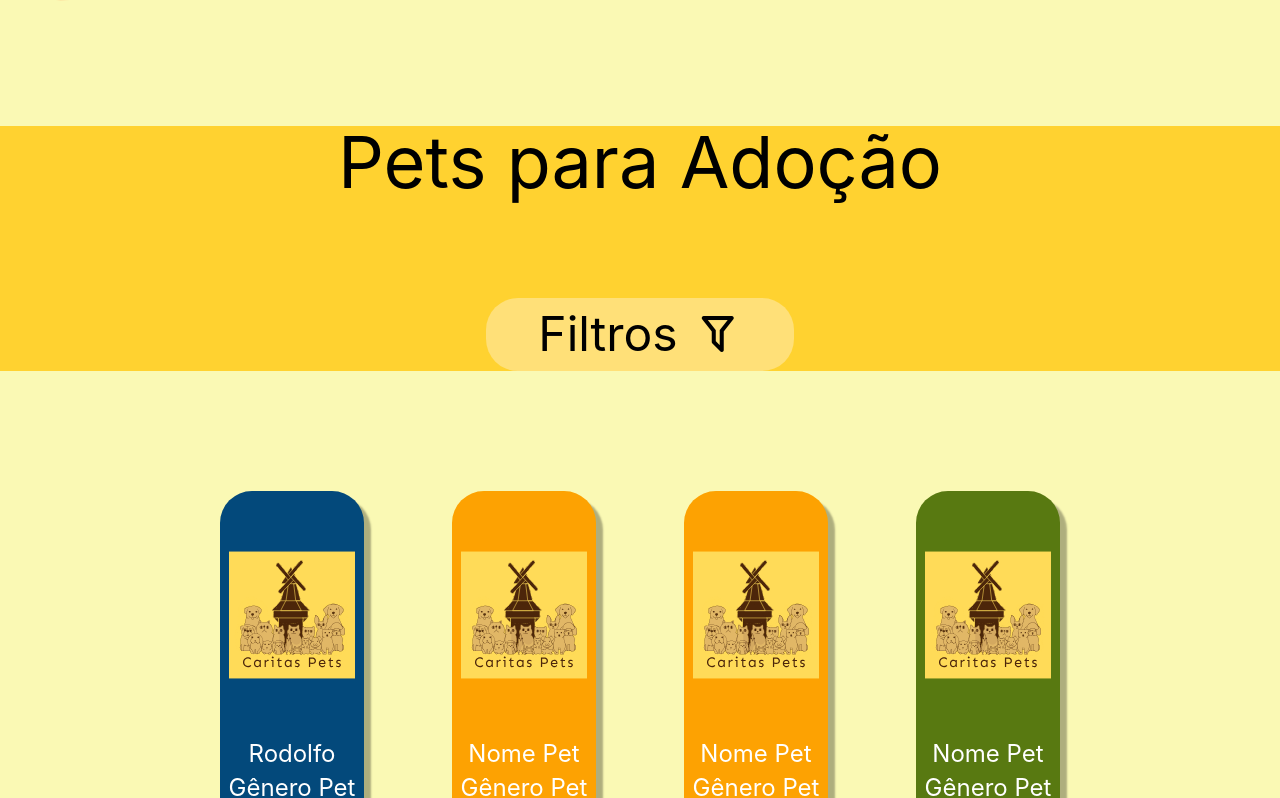
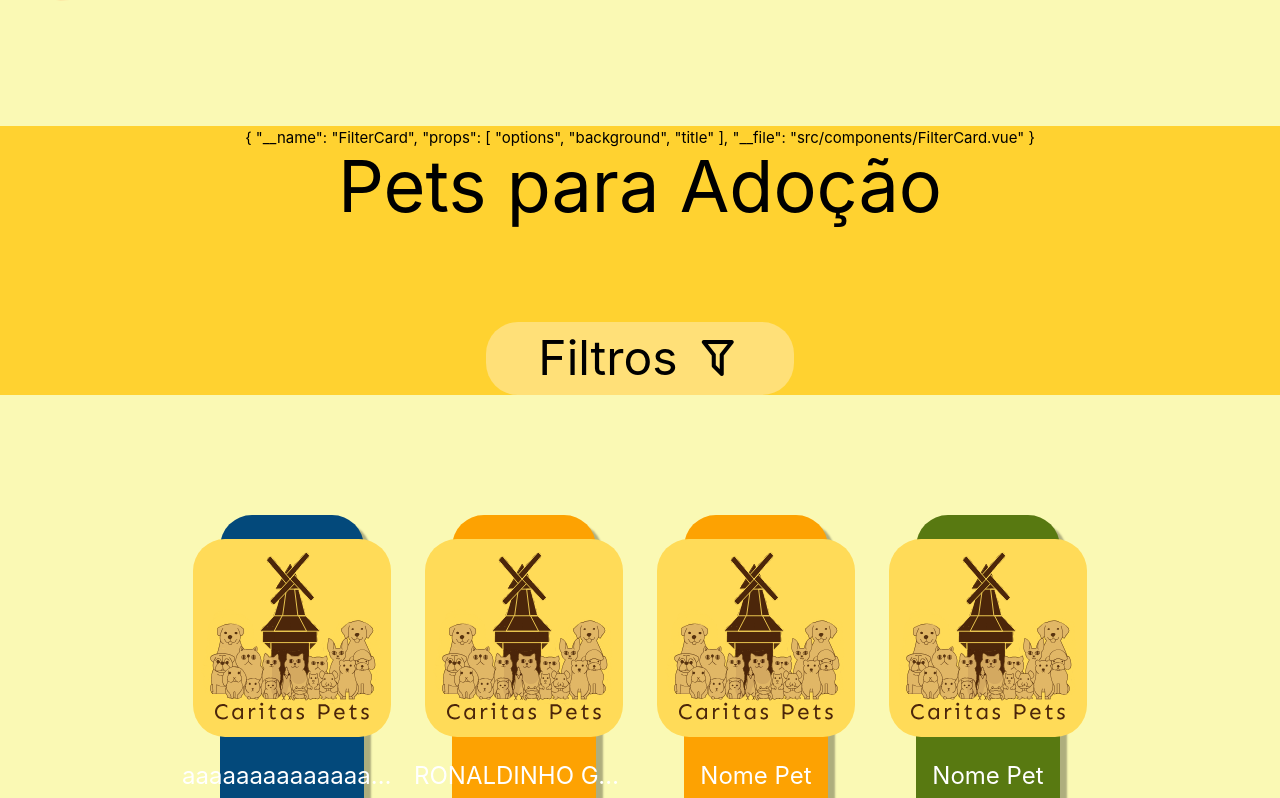
Before and after one commit to CaritasPets/Front-End, a Vue app: page /adote in a window 1280 px wide. Shown: the part 1082-1880 px from the top of the page. Built offline with nearby package versions, Linux system fonts and the light colour scheme.

Commit message:
FEAT:  Adopt component finished #9

```diff
--- a/src/components/FilterCard.vue
+++ b/src/components/FilterCard.vue
@@ -1,32 +1,20 @@
 <script setup>
 import { ref } from 'vue';
 
-    const props = defineProps(['opcoes'])
+    const props = defineProps(['options', 'background', 'title', ])
     const open = ref(false)
-
-    //exemplo de objeto a ser usado
-    /*const propriedades = [
-        {
-            nomePai: 'Especie',
-            nomesFilhos: [
-                {
-                    nome: 'Gato',
-                    valor:'gato'
-                }
-            ]
-        }
-    ]*/
+    let contador = 0;
 </script>
 <template>
-    <div v-for="opcao of props.opcoes" :key="opcao">
-        <div>
-            <h3>{{ opcao.nomePai }}</h3>
+    <div  :style="`background: ${props.background}`">
+        <div @click="open = !open">
+            <h3>{{ props.title }}</h3>
             <span></span>
         </div>
         <div v-if="open">
-            <label v-for="nomeFilho of opcoes.nomesFilhos" :key="nomeFilho">
-                <input type="checkbox" :value="nomeFilho.valor">
-                {{ nomeFilho.nome }}
+            <label v-for="item of props.options" :key="item">
+                <input type="checkbox" :value="item.value" onclick="contador++">
+                {{ item.option }}
             </label>
         </div>
     </div>
--- a/src/components/FilterComponent.vue
+++ b/src/components/FilterComponent.vue
@@ -1,30 +1,28 @@
 <script setup>
 import { ref } from 'vue'
 import FilterCard from './FilterCard.vue';
+import contador from './FilterCard.vue'
+import { useFilterStore } from '@/stores/FilterStore';
 
+const filterStore = useFilterStore();
 const open = ref(false);
-const openFilter = ref(false);
 
 </script>
 <template>
   <section class="flex flex-col items-center bg-amber-300">
-    <h2 class="text-7xl text-center mb-25">Pets para Adoção</h2>
+      <h2 class="">{{ contador }}</h2>
+      <h2 class="text-7xl text-center mb-25">Pets para Adoção</h2>
     <div class="flex flex-col items-center w-full">
-      <button
-        class="flex gap-4 text-5xl rounded-4xl bg-[#FFE078] px-13 py-3 cursor-pointer"
-        @click="open = !open"
-      >
+      <button class="flex gap-4 text-5xl rounded-4xl bg-[#FFE078] px-13 py-3 cursor-pointer" @click="open = !open">
         <p>Filtros</p>
         <span class="mdi mdi-filter-outline"></span>
       </button>
       <div v-if="open" class="bg-amber-400 w-[70%] rounded-4xl">
-        <div @click="openFilter = !openFilter" class="flex cursor-pointer">
-          <h3>Abrir</h3>
-          <span class="mdi mdi-arrow-down"></span>
-        </div>
-        <div class="" v-if="openFilter">
-          <FilterCard/>
-        </div>
+          <FilterCard v-for="filterCard of filterStore.propriedadesFilter" :key="filterCard"
+            :options="filterCard.options"
+            :background="filterCard.background"
+            :title="filterCard.title"
+          />
       </div>
     </div>
   </section>
--- a/src/components/PetsAdocao.vue
+++ b/src/components/PetsAdocao.vue
@@ -9,10 +9,12 @@ function sortBackground() {
 <template>
   <div class=" flex flex-col items-center w-[15%] h-[350px] rounded-4xl mx-7 mb-14 px-5 shadow-[7px_7px_2px_rgba(0,0,0,0.30)]"
     :style="`background: ${sortBackground()}`">
-    <a href="" class=" flex flex-col items-center">
-      <img class=" w-60 h-50 rounded-4xl mt-6 mb-4 shrink-0 grow-0" :src="props.foto" :alt="`${props.nome}-image`">
-      <p class="my-1 text-[1.5rem] text-white text-center truncate w-full">{{ props.nome }}</p>
-      <p class="my-1 text-[1.5rem] text-white -mt-2 mb-5.5 text-center truncate w-full">{{ props.genero }}</p>
-    </a>
+    <RouterLink to="" class="flex flex-col items-center">
+      <img class="w-[90%] h-auto rounded-4xl mt-6 mb-4" :src="props.foto" :alt="`${props.nome}-image`">
+      <div class="flex flex-col items-center">
+        <p class="my-1 text-[1.5rem] text-white text-center truncate overflow-hidden overflow-ellipsis w-55">{{ props.nome }}</p>
+        <p class="my-1 text-[1.5rem] text-white -mt-2 mb-5.5 text-center">{{ props.genero }}</p>
+      </div>
+    </RouterLink>
   </div>
 </template>
--- a/src/stores/FilterStore.js
+++ b/src/stores/FilterStore.js
@@ -1,15 +1,90 @@
 import { defineStore } from "pinia";
 import { ref } from "vue";
 
-export const useBannerComponentStore = defineStore('filterStore', () => {
-  const propriedadesBanners = ref({
-    subfilter1: {
+export const useFilterStore = defineStore('filterStore', () => {
+  const propriedadesFilter = ref({
+    filterCard1: {
       background: '#587911',
       title: 'Espécie',
-      text: 'Conheça nossas ONGS e encontre seu novo companheiro hoje mesmo!',
+      options: [
+        {
+          option: 'Cachorro',
+          value: 'cachorro'
+        },
+        {
+          option: 'Gato',
+          value: 'gato'
+        },
+        {
+          option: 'Pássaro',
+          value: 'rola'
+        },
+        {
+          option: 'Outros',
+          value: 'outros'
+        }
+      ]
     },
+    filterCard2: {
+      background: '#587911',
+      title: 'Vacinado',
+      options: [
+        {
+          option: 'Sim',
+          value: 'sim'
+        },
+        {
+          option: 'Não',
+          value: 'nao'
+        },
+        {
+          option: 'Parcialmente',
+          value: 'parcialmente'
+        }
+      ]
+    },
+    filterCard3: {
+      background: '#587911',
+      title: 'Idade',
+      options: [
+        {
+          option: '0-1 anos',
+          value: 'sim'
+        },
+        {
+          option: '2-4 anos',
+          value: 'nao'
+        },
+        {
+          option: '5-7 anos',
+          value: 'parcialmente'
+        },
+        {
+          option: '8 anos ou mais',
+          value: 'parcialmente'
+        }
+      ]
+    },
+    filterCard4: {
+      background: '#587911',
+      title: 'Porte',
+      options: [
+        {
+          option: 'Pequeno',
+          value: 'sim'
+        },
+        {
+          option: '2-4 anos',
+          value: 'nao'
+        },
+        {
+          option: '5-7 anos',
+          value: 'parcialmente'
+        }
+      ]
+    }
   })
   return {
-    propriedadesBanners,
+    propriedadesFilter,
   }
 })
--- a/src/stores/PetStore.js
+++ b/src/stores/PetStore.js
@@ -6,13 +6,13 @@ export const usePetStore = defineStore('petStore', () => {
         {
             id: '1',
             foto: '/logo.svg',
-            nome: 'Rodolfo',
+            nome: 'aaaaaaaaaaaaaaaaaaaaaaaaaaaaaaaaaaaaaaaaaaaaaaaaaaaaaaa',
             genero: 'Gênero Pet',
         },
         {
             id: '2',
             foto: '/logo.svg',
-            nome: 'Nome Pet',
+            nome: 'RONALDINHO GAUCHO',
             genero: 'Gênero Pet',
         },
         {
```
